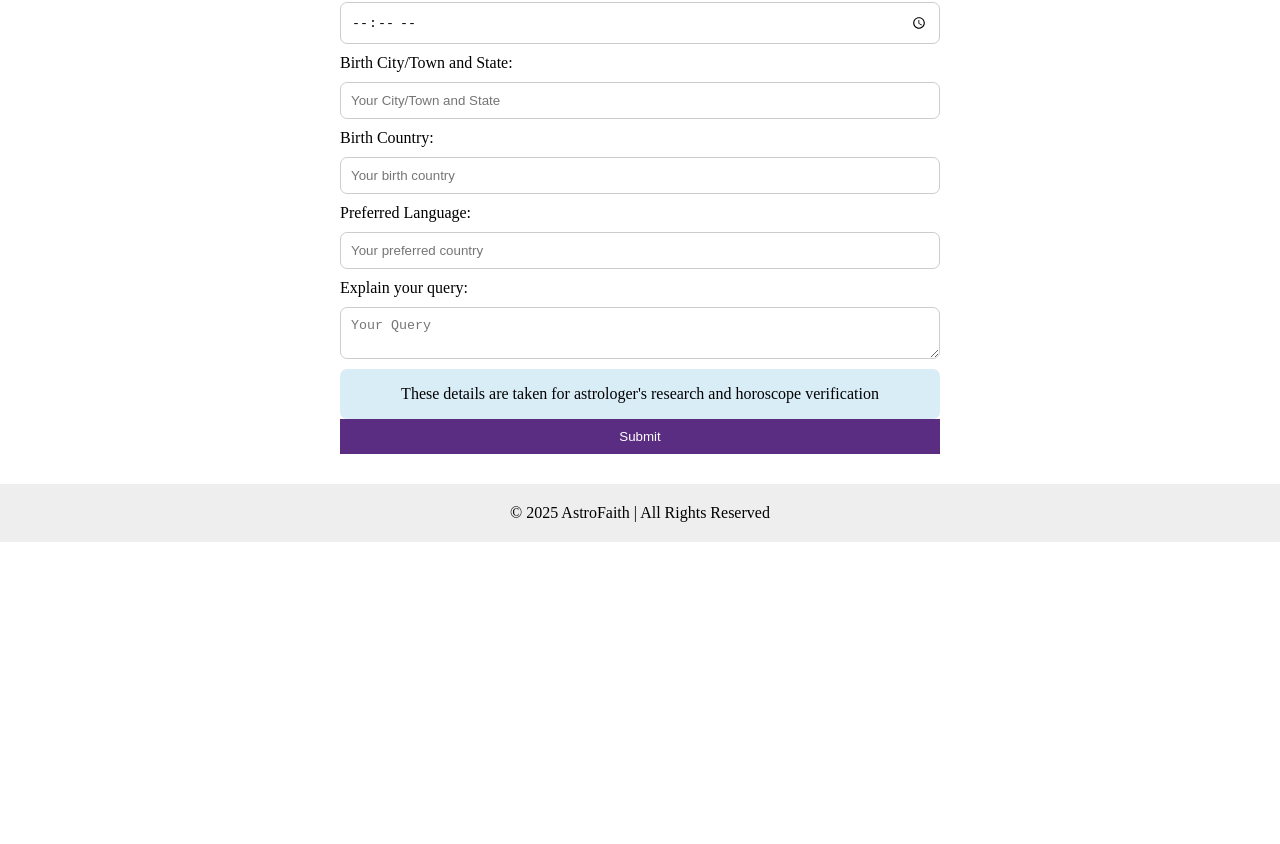
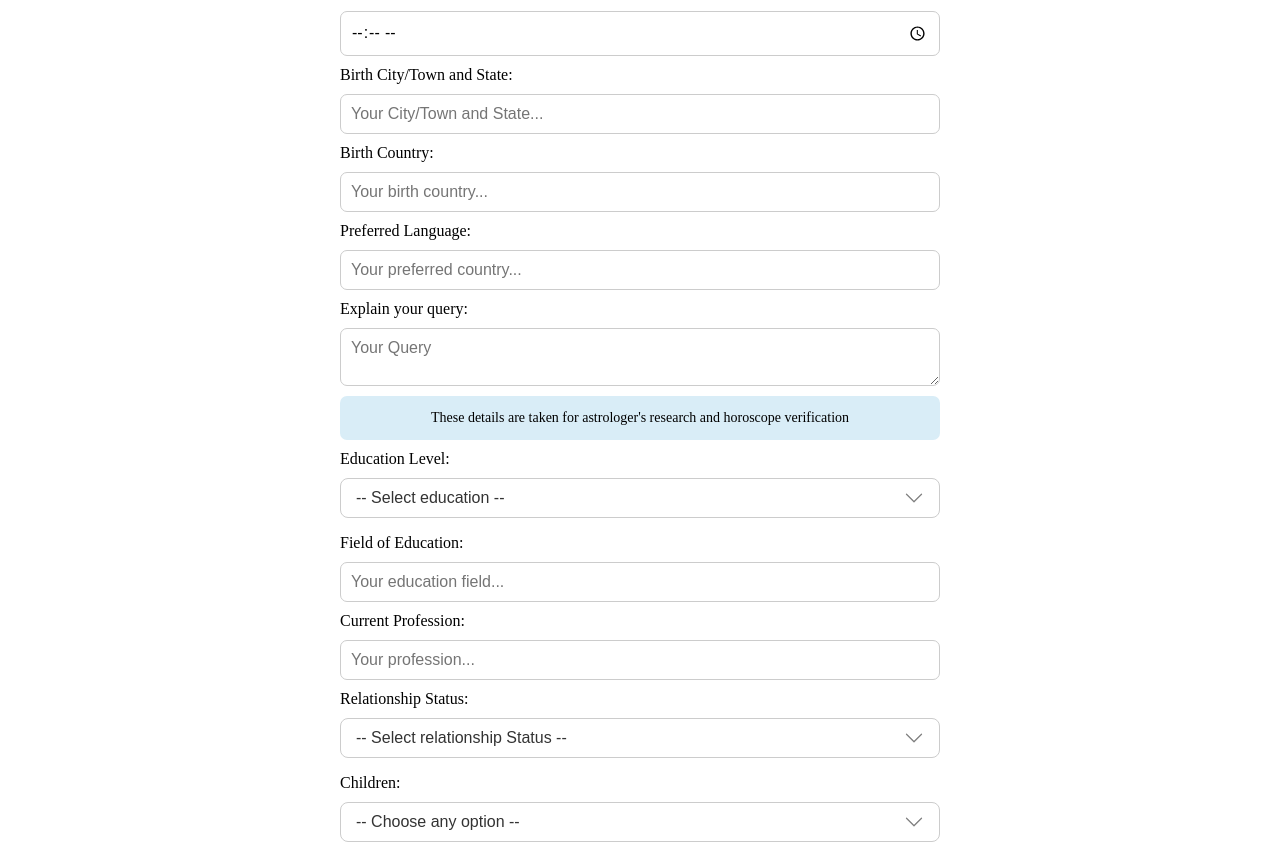
Before and after one commit to bhaveshnanda/AastroFaithG, a Next.js app: page /Appointment in a window 1280 px wide. Shown: the part 517-1361 px from the top of the page. Before the commit the page ends 1059 px from the top, so only its background shows below. Built offline with nearby package versions, Linux system fonts and the light colour scheme.

Commit message:
Philosophy bg, header bg color changes, book appointment fomr is ready but backend is pending

```diff
--- a/src/components/Header/Header.module.css
+++ b/src/components/Header/Header.module.css
@@ -3,7 +3,8 @@
   position: sticky;
   width: 100%;
   top:0;
-  background: linear-gradient(135deg, #ff6b35 0%, #ff4500 50%, #e63946 100%);
+  background: linear-gradient(90deg, #ff6b35 20%, #ff4500 80%, #e63946 100%);
+
   box-shadow: 0 4px 6px rgba(0, 0, 0, 0.1);
   z-index: 1000;
   height: 10%;
--- a/src/pages/Appointment/book-appointment.module.css
+++ b/src/pages/Appointment/book-appointment.module.css
@@ -4,7 +4,7 @@
   padding: 30px;
 }
 
-.appointment h1{
+.appointment h1 {
   text-align: center;
 }
 
@@ -19,6 +19,8 @@
   padding: 10px;
   border: 1px solid #ccc;
   border-radius: 7px;
+  font-family: sans-serif;
+  font-size: 16px;
 }
 .appointment button {
   background: #5a2d82;
@@ -30,7 +32,7 @@
 
 .appointment select {
   width: 100%;
-  height: 40px;                /* 👈 your requested height */
+  height: 40px; /* 👈 your requested height */
   padding: 10px 15px;
   margin-bottom: 16px;
   border-radius: 8px;
@@ -40,11 +42,10 @@
   color: #333;
   outline: none;
   transition: border-color 0.3s ease, box-shadow 0.3s ease;
-  appearance: none;            /* removes default arrow (browser styling) */
+  appearance: none; /* removes default arrow (browser styling) */
   -webkit-appearance: none;
   -moz-appearance: none;
 }
-
 
 /* On focus */
 .appointment select:focus {
@@ -59,10 +60,14 @@
   background-size: 20px;
 }
 
-.note{
+.note {
   background-color: #d9edf7;
   border-radius: 7px;
-  align-items: center;
-  justify-content: center;
+  font-size: 14px;
   display: flex;
+  align-items: center; /* vertical center */
+  justify-content: center; /* horizontal center */
+  text-align: center; /* center multiline text */
+  padding: 0px 8px 0px 8px; /* some spacing so text doesn’t touch edges */
+  margin-bottom: 10px;
 }
--- a/src/pages/Appointment/index.js
+++ b/src/pages/Appointment/index.js
@@ -21,6 +21,12 @@ export default function BookAppointment() {
       message: e.target.message.value,
       birthCountry: e.target.birthCountry.value,
       preferredLanguage: e.target.preferredLanguage.value,
+      education: e.target.education.value,
+      fieldOfEducation: e.target.fieldOfEducation.value,
+      currentProfession: e.target.currentProfession.value,
+      relationship: e.target.relationship.value,
+      children: e.target.children.value,
+      modeOfConsultation: e.target.modeOfConsultation.value,
     };
 
     try {
@@ -73,20 +79,89 @@ export default function BookAppointment() {
           <input name="timeOfBirth" type="time" required />
 
           <label>Birth City/Town and State:</label>
-          <input name="birthLocation" type="text" placeholder="Your City/Town and State" required />
+          <input
+            name="birthLocation"
+            type="text"
+            placeholder="Your City/Town and State..."
+            required
+          />
 
           <label>Birth Country:</label>
-          <input name="birthCountry" type="text" placeholder="Your birth country" required />
+          <input
+            name="birthCountry"
+            type="text"
+            placeholder="Your birth country..."
+            required
+          />
 
           <label>Preferred Language:</label>
-          <input name="preferredLanguage" type="text" placeholder="Your preferred country" required />
+          <input
+            name="preferredLanguage"
+            type="text"
+            placeholder="Your preferred country..."
+            required
+          />
 
           <label>Explain your query:</label>
           <textarea name="message" placeholder="Your Query"></textarea>
 
           <div className={styles.note}>
-            <p>These details are taken for astrologer's research and horoscope verification</p>
+            <p>
+              These details are taken for astrologer's research and horoscope
+              verification
+            </p>
           </div>
+
+          <label>Education Level:</label>
+          <select name="education" required>
+            <option value="">-- Select education --</option>
+            <option value="High-School">High School</option>
+            <option value="Graduate">Graduate</option>
+            <option value="Post-Graduate">Post Graduate</option>
+            <option value="other">Other</option>
+          </select>
+
+          <label>Field of Education:</label>
+          <input
+            name="fieldOfEducation"
+            type="text"
+            placeholder="Your education field..."
+          />
+
+          <label>Current Profession:</label>
+          <input
+            name="currentProfession"
+            type="text"
+            placeholder="Your profession..."
+          />
+
+
+          <label>Relationship Status:</label>
+          <select name="relationship" required>
+            <option value="">-- Select relationship Status --</option>
+            <option value="Single">Single</option>
+            <option value="Married">Married</option>
+            <option value="Divorced">Divorced</option>
+            <option value="Seperated">Seperated</option>
+            <option value="Widowed">Widowed</option>
+          </select>
+
+
+          <label>Children:</label>
+          <select name="children" required>
+            <option value="">-- Choose any option --</option>
+            <option value="Yes">Yes</option>
+            <option value="No">No</option>
+          </select>
+
+
+          <label>Mode of Consultation:</label>
+          <select name="modeOfConsultation" required>
+            <option value="">-- Mode of consultation --</option>
+            <option value="Google-Meet">Google Meet</option>
+            <option value="Phone-Call">Phone Call</option>
+          </select>
+
 
           <button type="submit" disabled={loading}>
             {loading ? "Submitting..." : "Submit"}
--- a/src/pages/api/book.js
+++ b/src/pages/api/book.js
@@ -1,12 +1,44 @@
 export default async function handler(req, res) {
   if (req.method === "POST") {
-    const { name, email, gender, dateofBirth, timeOfBirth, birthLocation, birthCountry, preferredLanguage, message } = req.body;
+    const {
+      name,
+      email,
+      gender,
+      dateofBirth,
+      timeOfBirth,
+      birthLocation,
+      birthCountry,
+      preferredLanguage,
+      message,
+      education,
+      fieldOfEducation,
+      currentProfession,
+      relationship,
+      children,
+      modeOfConsultation,
+    } = req.body;
 
     // ✅ Here you can save to DB, or send email, etc.
     // For demo, we’ll just return the data
     return res.status(200).json({
       success: true,
-      data: { name, email, gender, dateofBirth, timeOfBirth, birthLocation, birthCountry, preferredLanguage, message }
+      data: {
+        name,
+        email,
+        gender,
+        dateofBirth,
+        timeOfBirth,
+        birthLocation,
+        birthCountry,
+        preferredLanguage,
+        message,
+        education,
+        fieldOfEducation,
+        currentProfession,
+        relationship,
+        children,
+        modeOfConsultation,
+      },
     });
   } else {
     res.setHeader("Allow", ["POST"]);
```
Also changed, not shown: src/components/AboutSection/AboutSection.module.css (+33 -13 lines).
